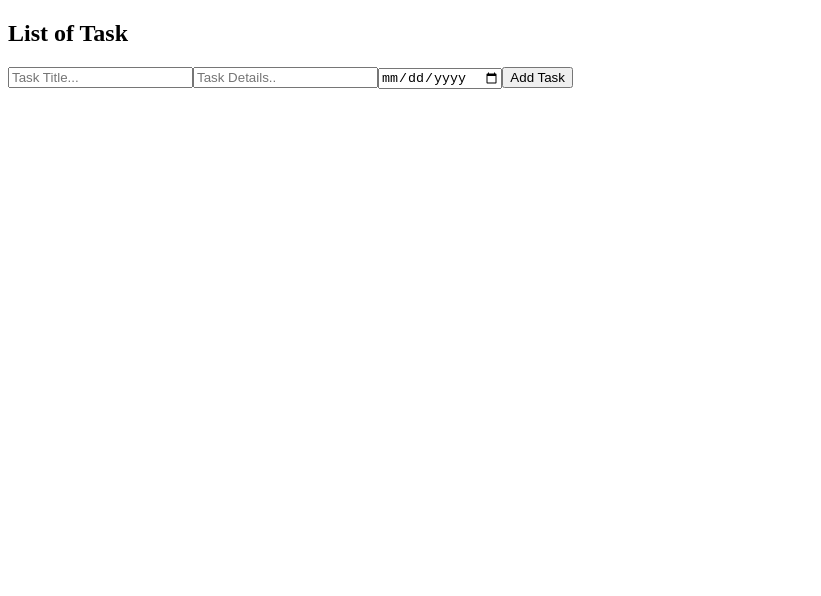
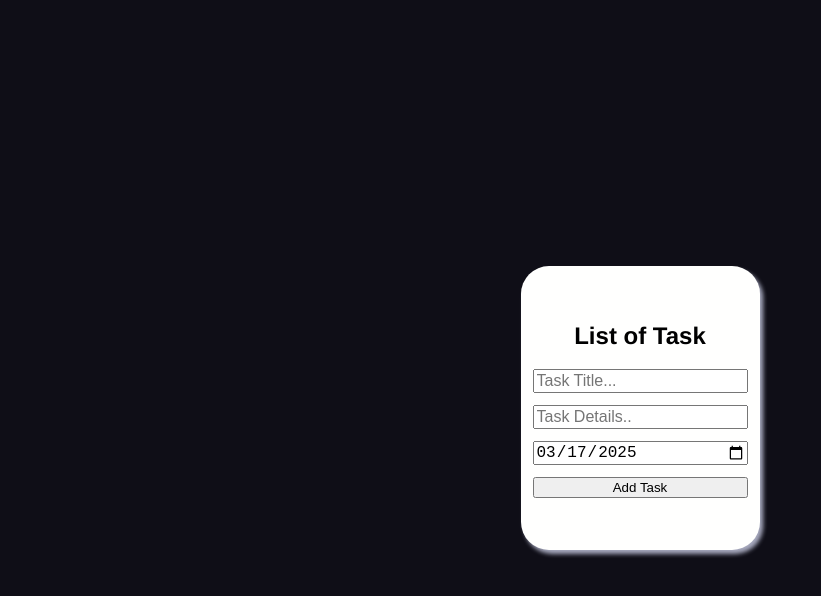
Before and after one commit to sudeepsarmah/ToDoList, a React (Vite) app in the folder ToDo/: page / in a window 1280 px wide. Shown: the top 596 px of the page, without its empty margins (0-821 px from the left). Built offline with nearby package versions, Linux system fonts and the light colour scheme.

Commit message:
added the handleEditTask function and changed the input elements values to change accordingly if the user is in edit or add new task mode

```diff
--- a/ToDo/src/ToDo.jsx
+++ b/ToDo/src/ToDo.jsx
@@ -5,8 +5,10 @@ export default function ToDo() {
     const [tasks, setTasks] = useState([])
     const [taskTitle, setTaskTitle] = useState("")
     const [taskDetail, setTaskDetail] = useState("")
-    const [taskDate, setTaskDate] = useState(new Date().toISOString().split("T")[0].split("-").reverse().join("-"))
-    const [updatedTasks, setUpdatedTasks] = useState()
+    const [taskDate, setTaskDate] = useState(new Date().toISOString().split("T")[0])
+    const [currentTask, setCurrentTask] = useState(null)
+    const [isEditing, setIsEditing] = useState(false)
+
 
     const handleAddTask = () => {
         const newTask = { title: taskTitle, detail: taskDetail, date: taskDate }
@@ -16,7 +18,7 @@ export default function ToDo() {
 
             setTaskTitle("")
             setTaskDetail("")
-            setTaskDate(new Date().toISOString().split("T")[0].split("-").reverse().join("-"))
+            setTaskDate(new Date().toISOString().split("T")[0])
         }
     }
 
@@ -47,18 +49,15 @@ export default function ToDo() {
     // }
 
     const handleEditTask = (index) => {
-        if (taskTitle.trim() !== "") {
-            const updatedTasks = tasks.map((task, i) => {
-                return i === index ? { title: taskTitle, detail: taskDetail, date: taskDate } : task;
-            });
 
-            setTasks(updatedTasks); // Replace the tasks correctly
+        const taskToEdit = tasks[index]
+        setCurrentTask(taskToEdit)
+        setIsEditing(true)
 
-            // Reset input fields
-            setTaskTitle("");
-            setTaskDetail("");
-            setTaskDate(new Date().toLocaleDateString('en-GB').split('/').reverse().join('-'));
-        }
+        setTaskTitle(taskToEdit.taskTitle)
+        setTaskDetail(taskToEdit.taskDetail)
+        setTaskDate(taskToEdit.taskDate)
+
     };
 
     const handleAddTaskTitle = (e) => {
@@ -77,10 +76,12 @@ export default function ToDo() {
         <div className="todo">
             <h2>List of Task</h2>
             <div className="user-input">
-                <input type="text" value={taskTitle} onChange={handleAddTaskTitle} placeholder="Task Title..." />
-                <input type="text" value={taskDetail} onChange={handleAddTaskDetail} placeholder="Task Details.." />
-                <input type="date" value={taskDate} onChange={handleAddTaskDate} />
-                <button className="add-task-btn" onClick={handleAddTask}>Add Task</button>
+                {/* value is set according to if it's in editing mode or adding new task mode */}
+                {/* optional chaining to prevent causing errors and to show an empty string in case there's no value to show */}
+                <input type="text" value={isEditing ? currentTask?.taskTitle || "" : taskTitle} onChange={handleAddTaskTitle} placeholder="Task Title..." />
+                <input type="text" value={isEditing ? currentTask?.taskDetail || "" : taskDetail} onChange={handleAddTaskDetail} placeholder="Task Details.." />
+                <input type="date" value={isEditing ? currentTask?.taskDate || "" : taskDate} onChange={handleAddTaskDate} />
+                <button className="add-task-btn" onClick={isEditing ? handleEditTask : handleAddTask}>{isEditing ? "Edit Task" : "Add Task"}</button>
             </div>
             <section>
                 <div className="ongoing-tasks">
@@ -88,23 +89,15 @@ export default function ToDo() {
                         {tasks.map((task, index) =>
                             <li key={index}>
                                 <span><strong>{task.title}</strong> - {task.date}</span>
-                                <p>- {task.detail}</p>
-                                <button onClick={() => handleRemoveTask(index)}>✅</button>
-                                <button onClick={() => handleEditTask(index)}>Edit</button>
+                                <p>{task.detail}</p>
+                                <div className="btn-div">
+                                    <button onClick={() => handleRemoveTask(index)} className="done-btn btn">✅</button>
+                                    <button onClick={() => handleEditTask(index)} className="edit-btn btn">Edit</button>
+                                </div>
                             </li>
                         )}
                     </ol>
                 </div>
-                {/* <div className="completed-tasks">
-                    <ol>
-
-                    </ol>
-                </div>
-                <div className="deleted-tasks">
-                    <ol>
-
-                    </ol>
-                </div> */}
             </section>
         </div>
     )
--- a/ToDo/src/index.css
+++ b/ToDo/src/index.css
@@ -0,0 +1,49 @@
+body{
+    display: flex;
+    align-items: center;
+    justify-content: center;
+    height: 100vh;
+    background-color: #0f0e17;
+    box-sizing: border-box;
+}
+
+.todo{
+    text-align: center;
+    font-family: Helvetica, sans-serif;
+    background-color: #fffffe;
+    padding: 36px 12px;
+    border-radius: 28px;
+    box-shadow: 3.2px 4px 4px #a7a9be;
+}
+
+.user-input{
+    display: flex;
+    flex-direction: column;
+}
+
+.user-input input{
+    font-size: 16px;
+    margin-bottom: 12px;
+}
+
+.btn-div{
+    display: flex;
+    align-items: center;
+    justify-content: space-evenly;
+}
+
+.btn{
+    font-size: 24px;
+    border: none;
+    background: none;
+    cursor: pointer;
+}
+
+.done-btn{
+    padding: 0 32px;
+    color: #0f0e17;
+
+}
+
+.edit-btn{
+}
```
